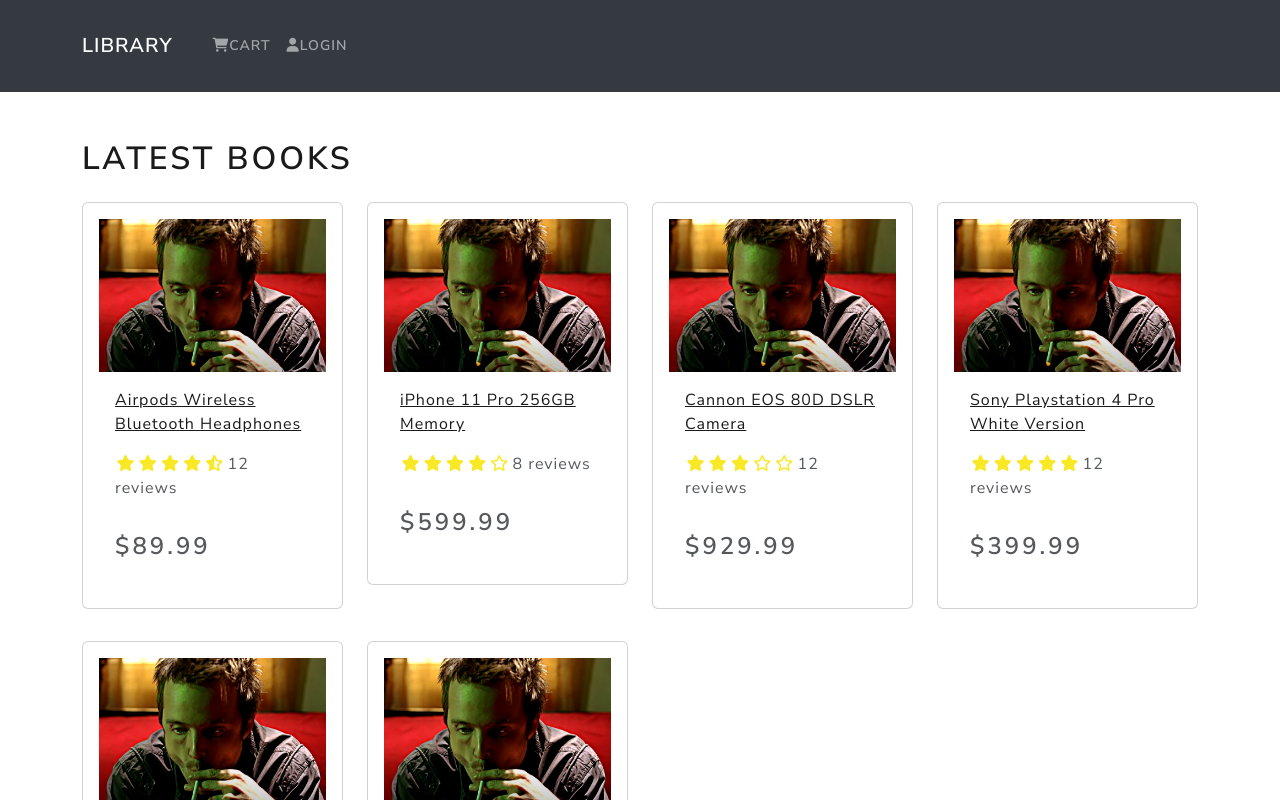
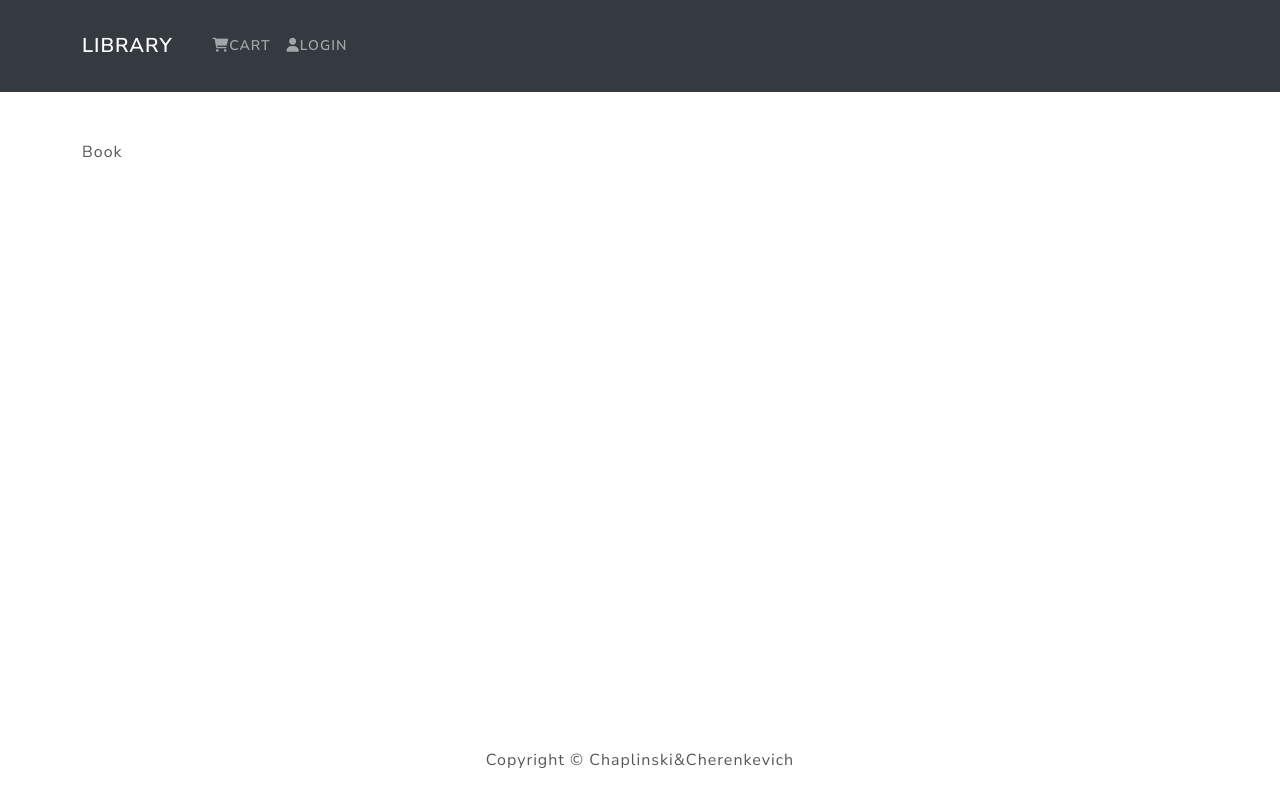
Before and after one commit to BillySadge/trpo-tofi, a React (Create React App) app in the folder library/frontend/: page /book/1 in a window 1280 px wide. Shown: the top 800 px of the page. Built offline with nearby package versions, Linux system fonts and the light colour scheme.

Commit message:
react router implementation of  spa

```diff
--- a/library/frontend/package.json
+++ b/library/frontend/package.json
@@ -9,6 +9,8 @@
     "react": "^18.2.0",
     "react-bootstrap": "^2.5.0",
     "react-dom": "^18.2.0",
+    "react-router-bootstrap": "^0.26.2",
+    "react-router-dom": "^6.4.2",
     "react-scripts": "5.0.1",
     "web-vitals": "^2.1.4"
   },
--- a/library/frontend/src/App.js
+++ b/library/frontend/src/App.js
@@ -1,22 +1,26 @@
 import { Container } from 'react-bootstrap'
-
+import { BrowserRouter as Router,Routes, Route } from 'react-router-dom'
 import Header from './components/Header'
 import Footer from './components/Footer'
 
 import HomeScreen from './screens/HomeScreen'
+import BookScreen from './screens/BookScreen'
 
 function App() {
   return (
-    <div>
+    <Router>
       <Header />
       <main className="py-5">
         <Container>
-          <HomeScreen />
+          <Routes>
+            <Route exact path='/' element={<HomeScreen />} />
+            <Route path='/book/:id' element={<BookScreen />} />
+          </Routes>
         </Container>
 
       </main>
       <Footer />
-    </div>
+    </Router>
   );
 }
 
--- a/library/frontend/src/components/Book.js
+++ b/library/frontend/src/components/Book.js
@@ -1,20 +1,21 @@
 import React from 'react'
 import { Card } from 'react-bootstrap'
 import Rating from './Rating'
+import { Link } from 'react-router-dom'
 
 function Book({ book }) {
   return (
     <Card className="my-3 p-3 rounded">
-        <a href={`/book/${book._id}`}>
+        <Link to={`/book/${book._id}`}>
           <Card.Img src={book.image} />
-        </a>
+        </Link>
 
         <Card.Body>
-          <a href={`/book/${book._id}`}>
+          <Link to={`/book/${book._id}`}>
             <Card.Title as="div">
               <strong>{book.name}</strong>
             </Card.Title>
-          </a>
+          </Link>
 
           <Card.Text as="div">
             <div className="my-3">
--- a/library/frontend/src/components/Header.js
+++ b/library/frontend/src/components/Header.js
@@ -1,17 +1,29 @@
 import React from 'react'
 import { Navbar, Nav, Container } from 'react-bootstrap'
+import { LinkContainer } from 'react-router-bootstrap'
 
 function Header() {
   return (
     <header>
       <Navbar bg="dark" variant="dark" collapseOnSelect expand="lg">
       <Container>
-        <Navbar.Brand href="/">Library</Navbar.Brand>
+
+        <LinkContainer to='/'>
+          <Navbar.Brand>Library</Navbar.Brand>
+        </LinkContainer>
+
         <Navbar.Toggle aria-controls="basic-navbar-nav" />
         <Navbar.Collapse id="basic-navbar-nav">
           <Nav className="mr-auto">
-            <Nav.Link href="/cart"><i className="fas fa-shopping-cart"></i>Cart</Nav.Link>
-            <Nav.Link href="/login"><i className="fas fa-user"></i>Login</Nav.Link>
+
+            <LinkContainer to='/cart'>
+              <Nav.Link><i className="fas fa-shopping-cart"></i>Cart</Nav.Link>
+            </LinkContainer>
+
+            <LinkContainer to='/login'>
+              <Nav.Link><i className="fas fa-user"></i>Login</Nav.Link>
+            </LinkContainer>
+
           </Nav>
         </Navbar.Collapse>
       </Container>
--- /dev/null
+++ b/library/frontend/src/screens/BookScreen.js
@@ -0,0 +1,11 @@
+import React from 'react'
+
+function BookScreen() {
+  return (
+    <div>
+      Book
+    </div>
+  )
+}
+
+export default BookScreen
```
Also changed, not shown: 1 other file (tests, documents, lock files or other folders).
